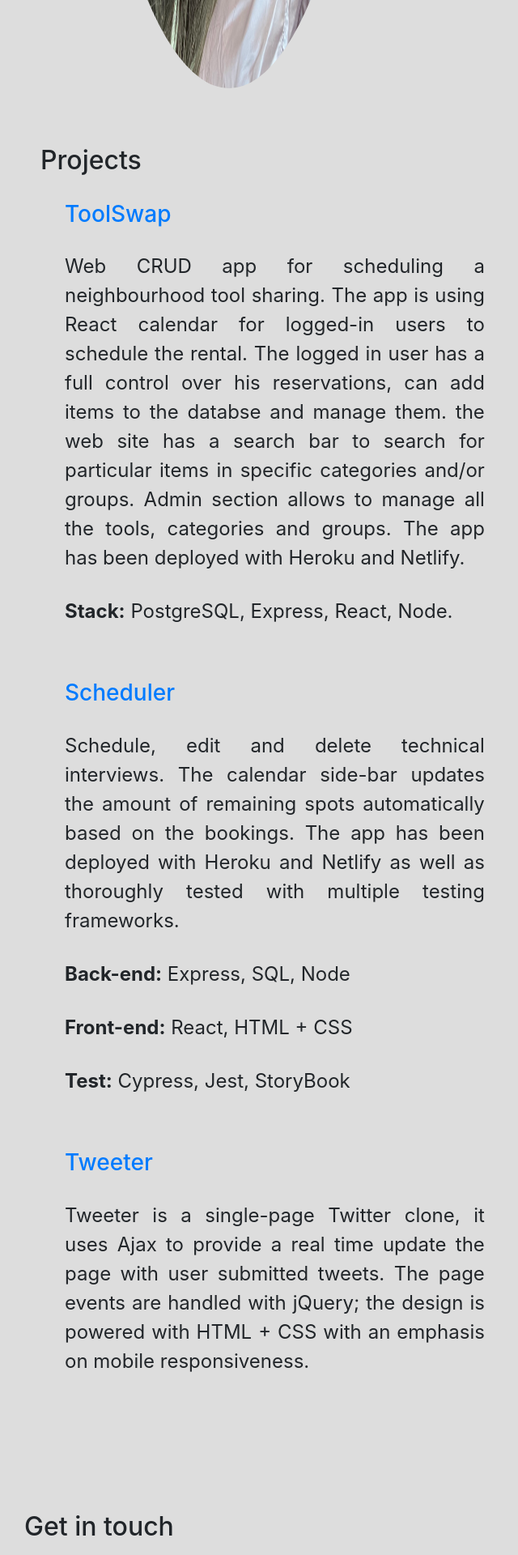
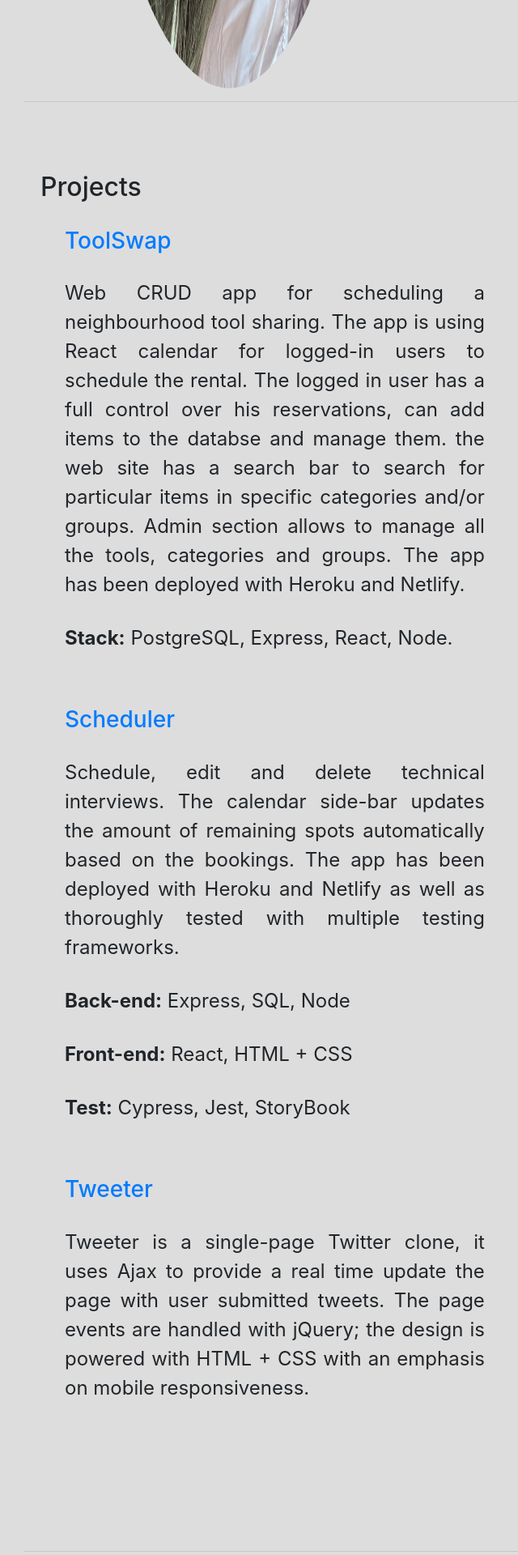
Before and after one commit to quackness/my-website, a React (Create React App) app in the folder client/: page / in a window 1280 px wide. Shown: the part 1400-3320 px from the top of the page at 81% size, without its empty margins (0-640 px from the left). Built offline with nearby package versions, Linux system fonts and the light colour scheme; some icons are missing.

Commit message:
add a horizontal ruler to divide sections

```diff
--- a/client/src/components/About.jsx
+++ b/client/src/components/About.jsx
@@ -41,6 +41,7 @@ export default function About() {
           </p>
         </div>
       </div>
+      <hr></hr>
     </div>
   );
 }
--- a/client/src/components/Contact.jsx
+++ b/client/src/components/Contact.jsx
@@ -1,6 +1,7 @@
 export default function Contact () {
   return (
     <div className="contact" id="contact">
+      <hr></hr>
       <h2>Get in touch</h2>
       <div className="contact-icons">
         <span className="contact-element"><i class="icon-envelope icon-2x"></i>
```
